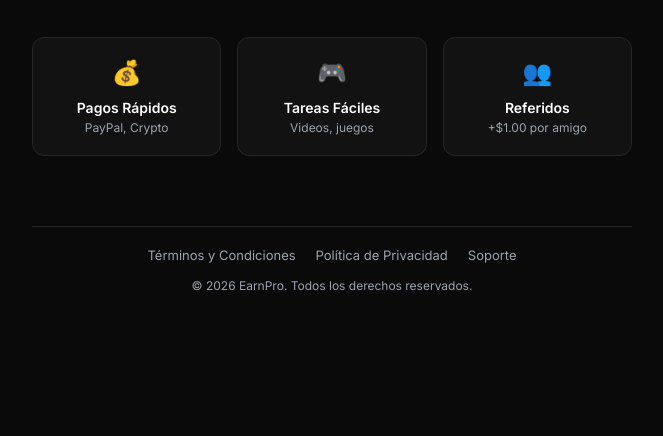
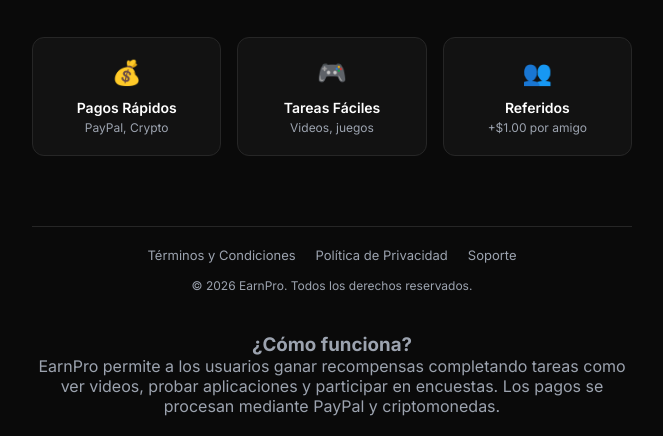
Before and after one commit to Jesus220216/Earn-Money-Pro, a website: page public/index.html in a window 1280 px wide. Shown: the part 638-1074 px from the top of the page, without its empty margins (308-971 px from the left). Before the commit the page ends 971 px from the top, so only its background shows below. Drawn offline with Linux system fonts and the light colour scheme.

Commit message:
ndex.html

```diff
--- a/public/index.html
+++ b/public/index.html
@@ -402,6 +402,15 @@
     <p style="color: var(--text-muted); font-size: 12px; margin-top: 15px;">© 2026 EarnPro. Todos los derechos reservados.</p>
   </footer>
 
+  <div style="max-width:600px; margin-top:20px; text-align:center; color:#9ca3af;">
+  <h3>¿Cómo funciona?</h3>
+  <p>
+    EarnPro permite a los usuarios ganar recompensas completando tareas como ver videos,
+    probar aplicaciones y participar en encuestas. Los pagos se procesan mediante PayPal
+    y criptomonedas.
+  </p>
+</div>
+
   <script type="module">
     import { auth } from './js/firebase.js';
     import {
```
